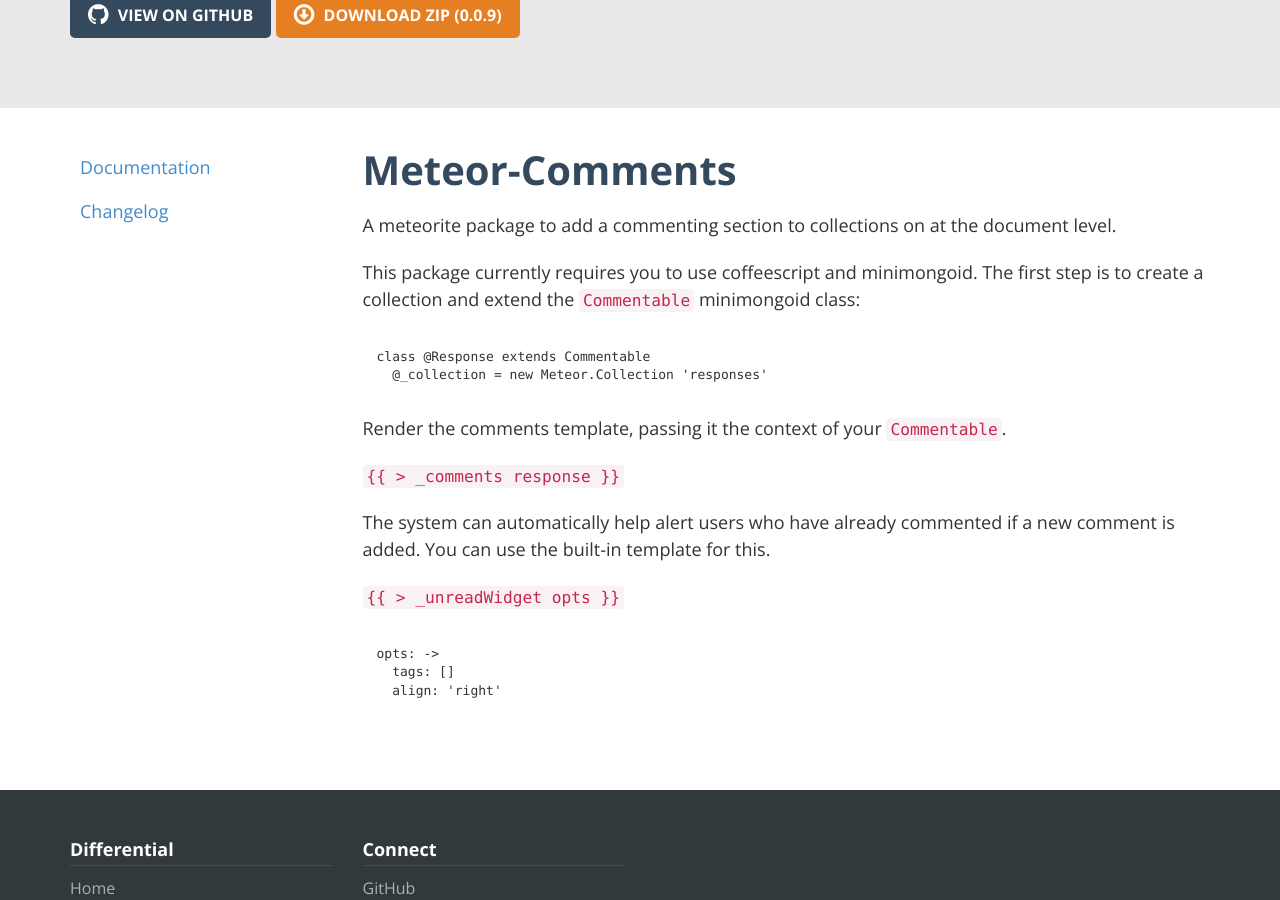
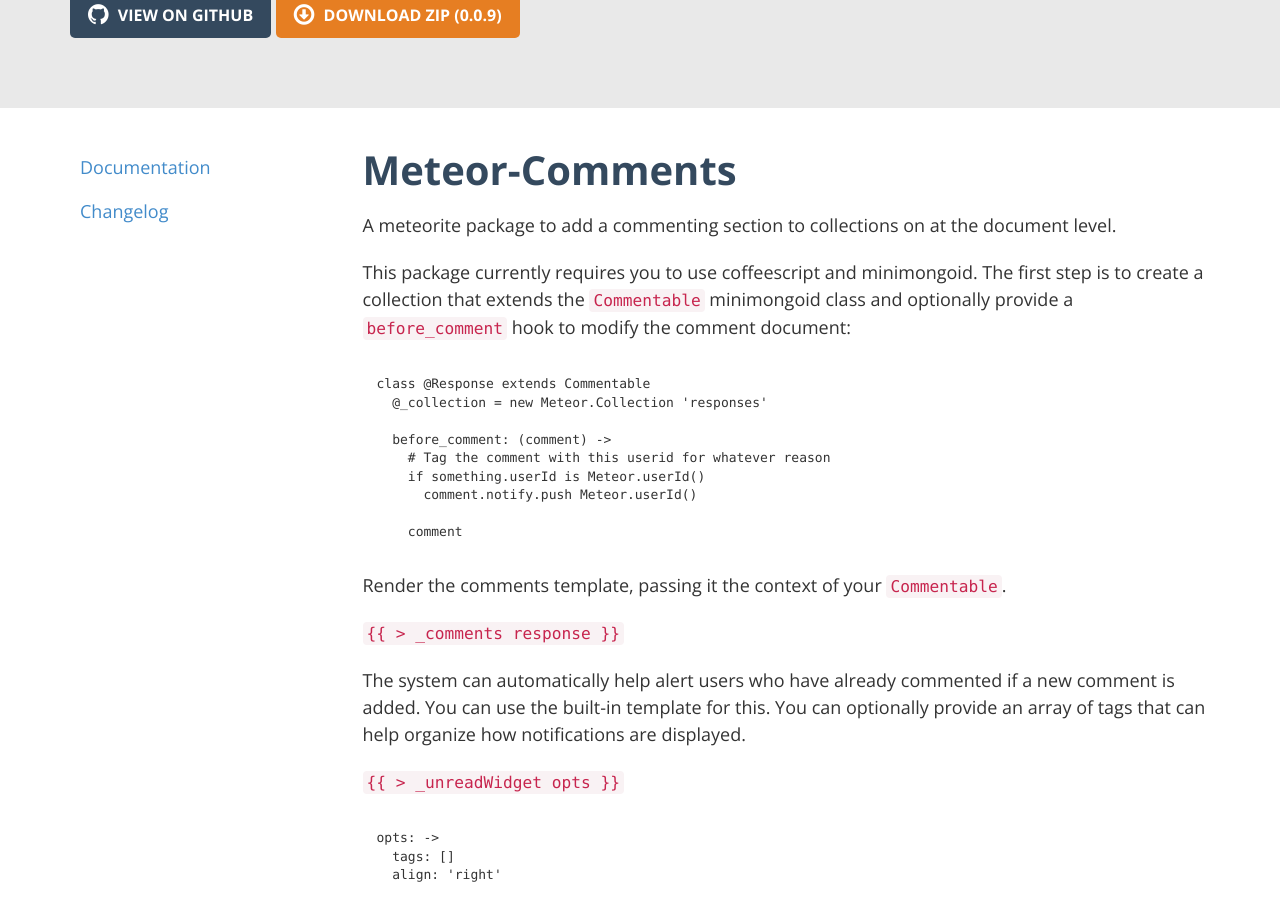
Before and after one commit to Differential/meteor-comments, a Jekyll site: the page built from index.markdown, in a window 1280 px wide and 900 px high, scrolled down 278 px. Built offline with Jekyll 4.4.1, drawn with Linux system fonts in a browser that asks for light colours; nearby versions of some CDN libraries; Markdown is read by kramdown in place of the engine named in the settings.

Commit message:
Update index.markdown

````diff
--- a/index.markdown
+++ b/index.markdown
@@ -11,13 +11,19 @@ desc: A meteorite package for commenting.
 A meteorite package to add a commenting section to collections on at the document level.
 
 
-This package currently requires you to use coffeescript and minimongoid.  The first step is to create a collection and extend the `Commentable` minimongoid class:
+This package currently requires you to use coffeescript and minimongoid.  The first step is to create a collection that extends the `Commentable` minimongoid class and optionally provide a `before_comment` hook to modify the comment document:
 
 ```
 class @Response extends Commentable
   @_collection = new Meteor.Collection 'responses'
+
+  before_comment: (comment) ->
+    # Tag the comment with this userid for whatever reason
+    if something.userId is Meteor.userId()
+      comment.notify.push Meteor.userId()
+
+    comment
 ```
-
 
 Render the comments template, passing it the context of your `Commentable`.
 
@@ -25,7 +31,8 @@ Render the comments template, passing it the context of your `Commentable`.
 `{{ comments }}`
 
 
-The system can automatically help alert users who have already commented if a new comment is added.  You can use the built-in template for this.
+The system can automatically help alert users who have already commented if a new comment is added.  You can use the built-in template for this.  You can optionally provide an array of tags that can help organize how notifications are displayed.
+
 {% assign unread = '{{ > _unreadWidget opts }}' %}
 `{{ unread }}`
 
````
